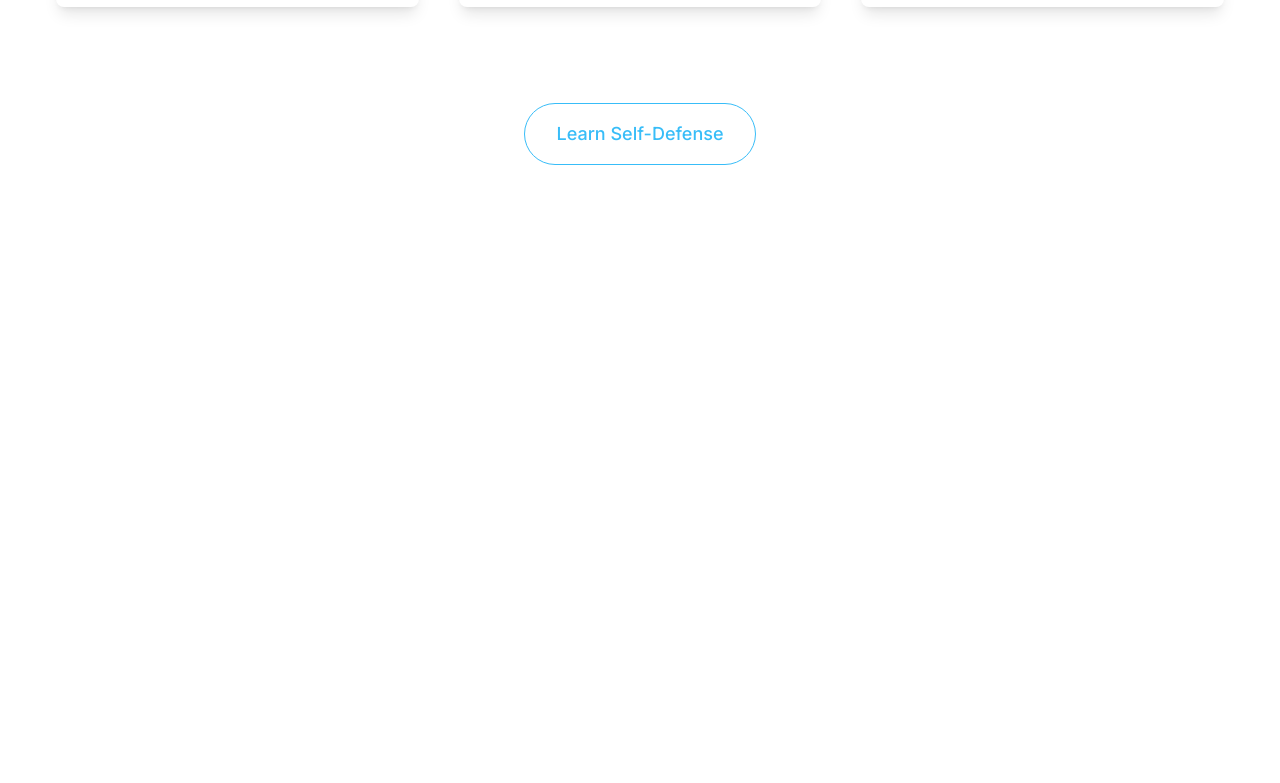
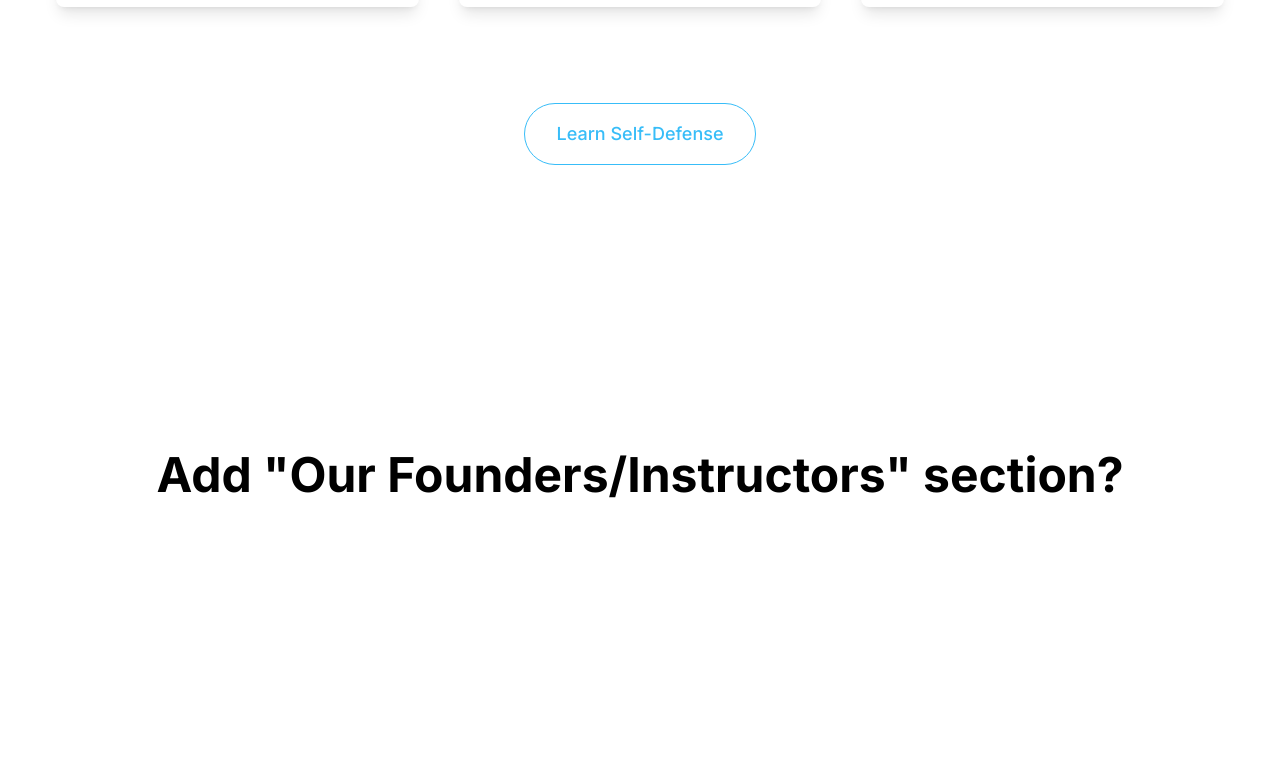
Before and after one commit to 10richard/chai-defense, a Next.js app: page / in a window 1280 px wide. Shown: the part 2000-2783 px from the top of the page. Before the commit the page ends 2311 px from the top, so only its background shows below. Built offline with nearby package versions, Linux system fonts and the light colour scheme.

Commit message:
create Instructors and apply PaddedSection components

```diff
--- a/src/app/page.tsx
+++ b/src/app/page.tsx
@@ -5,6 +5,7 @@ import Footer from "@/components/Footer";
 import Hero from "@/components/Homepage/Hero";
 import Navbar from "@/components/Navbar";
 import WhySelfDefense from "@/components/Homepage/WhySelfDefense";
+import Instructors from "@/components/Homepage/Instructors";
 
 export default function Home() {
   return (
@@ -13,8 +14,9 @@ export default function Home() {
       <Hero />
       <DiscoverKravMaga />
       <WhySelfDefense />
-      {/* <Contact />
-      <DonateCta />
+      <Instructors />
+      <Contact />
+      {/*<DonateCta />
       <Footer /> */}
     </>
   );
--- a/src/components/Contact.tsx
+++ b/src/components/Contact.tsx
@@ -1,13 +1,16 @@
 import { MaxWidthContainer } from "./styled/MaxWidthContainer";
+import { PaddedSection } from "./styled/PaddedSection";
 
 const Contact = () => {
   return (
+    <PaddedSection>
       <MaxWidthContainer className="text-center flex justify-center py-20">
         <form>
           <h3>Have Questions?</h3>
           <h2>Contact Us</h2>
         </form>
       </MaxWidthContainer>
+    </PaddedSection>
   );
 };
 
--- a/src/components/DonateCta.tsx
+++ b/src/components/DonateCta.tsx
@@ -1,13 +1,19 @@
+import { MaxWidthContainer } from "./styled/MaxWidthContainer";
+import { PaddedSection } from "./styled/PaddedSection";
+
 const DonateCta = () => {
   return (
-    <div>
-      Chai Defense operates as a non-profit organization (501c(3) pending),
-      ensuring that our self-defense classes remain accessible to everyone,
-      regardless of their financial circumstances. We understand the importance
-      of solidarity in times like these, and we invite you to join us in
-      supporting this vital cause by making a donation. Every contribution,
-      regardless of size, plays a significant role in sustaining our programs.
-    </div>
+    <PaddedSection>
+      <MaxWidthContainer>
+        Chai Defense operates as a non-profit organization (501c(3) pending),
+        ensuring that our self-defense classes remain accessible to everyone,
+        regardless of their financial circumstances. We understand the
+        importance of solidarity in times like these, and we invite you to join
+        us in supporting this vital cause by making a donation. Every
+        contribution, regardless of size, plays a significant role in sustaining
+        our programs.
+      </MaxWidthContainer>
+    </PaddedSection>
   );
 };
 
--- /dev/null
+++ b/src/components/Homepage/Instructors.tsx
@@ -0,0 +1,16 @@
+import { MaxWidthContainer } from "../styled/MaxWidthContainer";
+import { PaddedSection } from "../styled/PaddedSection";
+
+const Instructors = () => {
+  return (
+    <PaddedSection>
+      <MaxWidthContainer className="flex justify-center">
+        <div className="text-5xl font-bold">
+          Add "Our Founders/Instructors" section?
+        </div>
+      </MaxWidthContainer>
+    </PaddedSection>
+  );
+};
+
+export default Instructors;
--- a/src/components/Homepage/WhySelfDefense.tsx
+++ b/src/components/Homepage/WhySelfDefense.tsx
@@ -1,6 +1,7 @@
 import MainButton from "../MainButton";
 import { MaxWidthContainer } from "../styled/MaxWidthContainer";
 import Image from "next/image";
+import { PaddedSection } from "../styled/PaddedSection";
 
 const WhySelfDefense = () => {
   const reasons = [
@@ -22,7 +23,7 @@ const WhySelfDefense = () => {
   ];
 
   return (
-    <section className="text-center py-[140px]">
+    <PaddedSection className="text-center">
       <MaxWidthContainer>
         <div className="flex flex-col items-center mb-20">
           <h2 className="text-5xl font-bold">Why You Need Self-Defense</h2>
@@ -46,7 +47,7 @@ const WhySelfDefense = () => {
           <MainButton text="Learn Self-Defense" />
         </div>
       </MaxWidthContainer>
-    </section>
+    </PaddedSection>
   );
 };
 
--- /dev/null
+++ b/src/components/styled/PaddedSection.tsx
@@ -0,0 +1,7 @@
+"use client";
+
+import styled from "styled-components";
+
+export const PaddedSection = styled.div`
+  padding: 140px 0;
+`;
```
Also changed, not shown: src/components/Homepage/DiscoverKravMaga.tsx (+3 -2 lines). Lines whose indentation alone changed are shown as unchanged.
